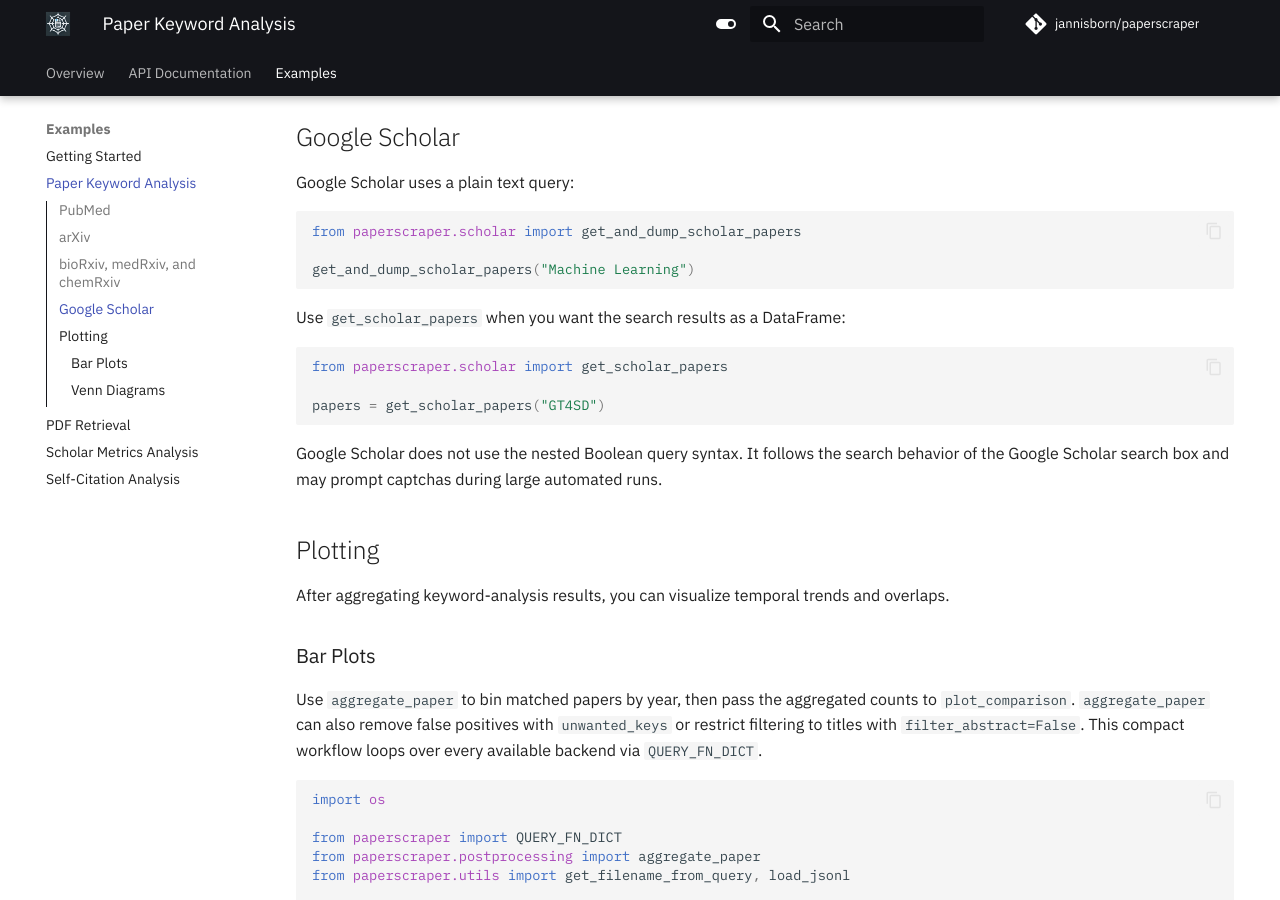
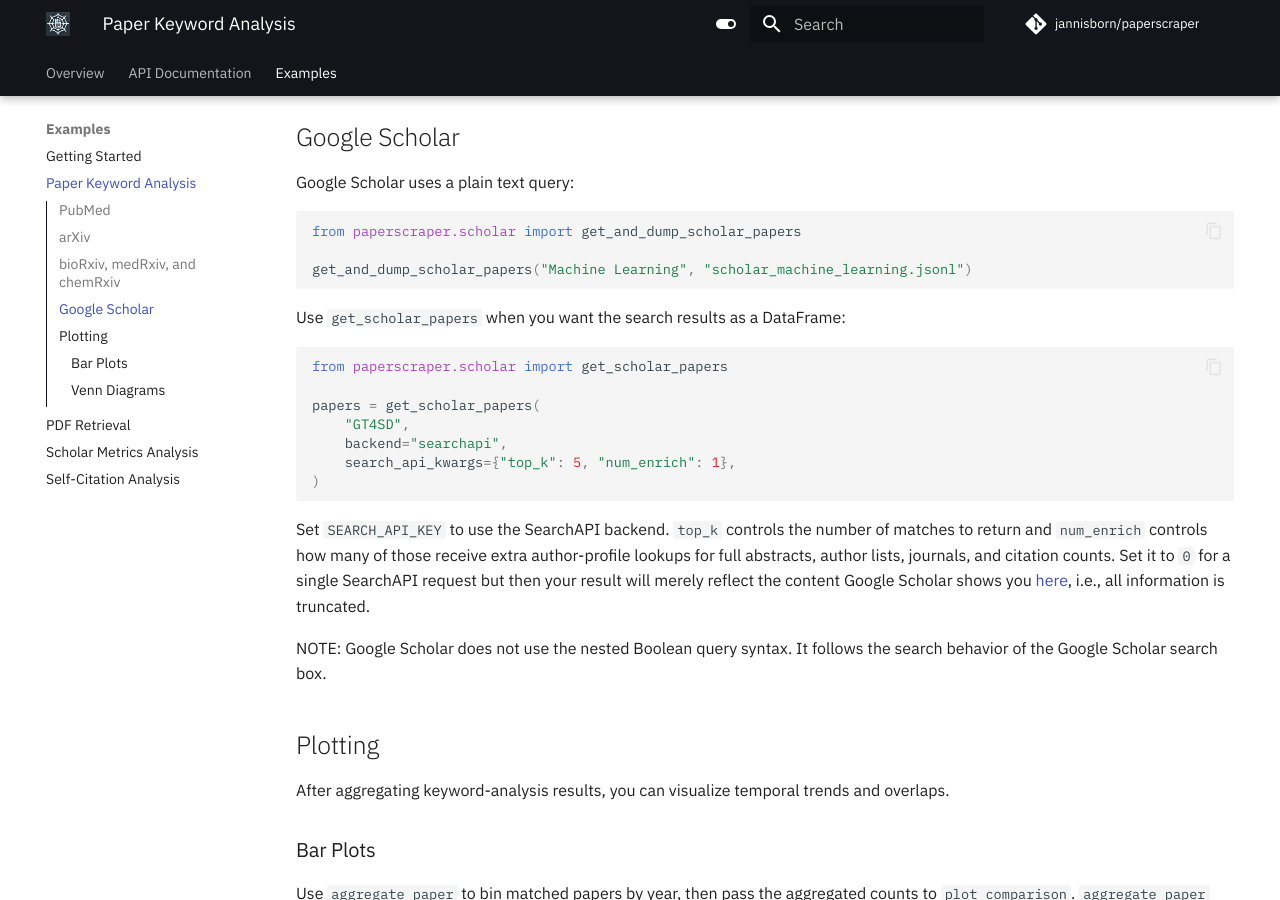
Before and after one commit to jannisborn/paperscraper, an MkDocs documentation site: the page built from docs/examples/paper-keyword-analysis.md, in a window 1280 px wide and 900 px high, scrolled down 2294 px. Built offline with MkDocs 1.6.1 and Material for MkDocs 9.7.7, drawn with Linux system fonts in a browser that asks for light colours; comment, search, counter and statistics services are not loaded.

Commit message:
doc: SearchAPI documentation

````diff
--- a/docs/examples/paper-keyword-analysis.md
+++ b/docs/examples/paper-keyword-analysis.md
@@ -125,7 +125,7 @@
 ```py
 from paperscraper.scholar import get_and_dump_scholar_papers
 
-get_and_dump_scholar_papers("Machine Learning")
+get_and_dump_scholar_papers("Machine Learning", "scholar_machine_learning.jsonl")
 ```
 
 Use `get_scholar_papers` when you want the search results as a DataFrame:
@@ -133,12 +133,21 @@
 ```py
 from paperscraper.scholar import get_scholar_papers
 
-papers = get_scholar_papers("GT4SD")
+papers = get_scholar_papers(
+    "GT4SD",
+    backend="searchapi",
+    search_api_kwargs={"top_k": 5, "num_enrich": 1},
+)
 ```
 
-Google Scholar does not use the nested Boolean query syntax. It follows the
-search behavior of the Google Scholar search box and may prompt captchas during
-large automated runs.
+Set `SEARCH_API_KEY` to use the SearchAPI backend. `top_k` controls the number
+of matches to return and `num_enrich` controls how many of those receive extra
+author-profile lookups for full abstracts, author lists, journals, and citation counts.
+Set it to `0` for a single SearchAPI request but then your result will merely reflect
+the content Google Scholar shows you [here](https://scholar.google.com/scholar?hl=en&as_sdt=0%2C5&q=gt4sd&btnG=), i.e., all information is truncated.
+
+NOTE: Google Scholar does not use the nested Boolean query syntax. It follows the
+search behavior of the Google Scholar search box.
 
 ## Plotting
 
````
Also changed, not shown: README.md (+17 -6 lines), docs/examples/scholar-metrics-analysis.md (+4 -2 lines), 3 other files.
